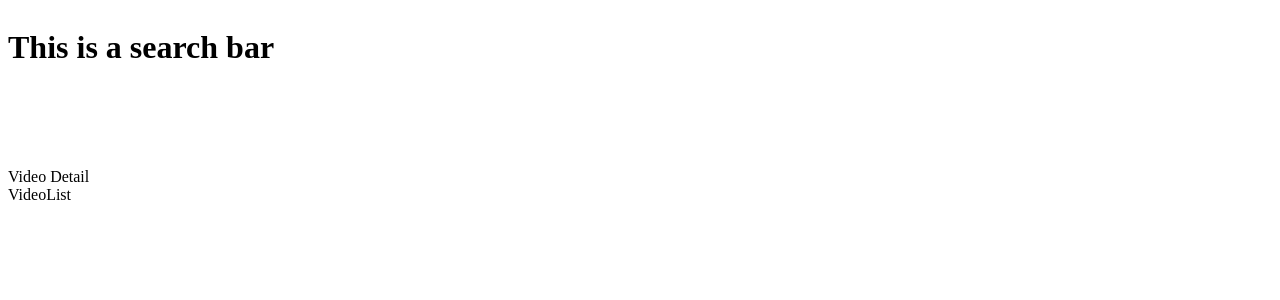
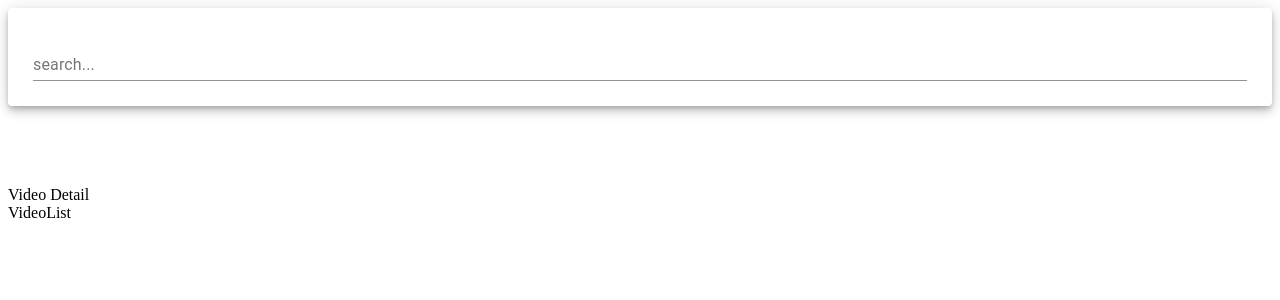
Before and after one commit to kennethnwc/youtube-clone-react-typescript, a React (Create React App) app: page / in a window 1280 px wide. Shown: the top 300 px of the page. Built offline with nearby package versions, Linux system fonts and the light colour scheme.

Commit message:
Update SearchBar

```diff
--- a/src/components/SearchBar.tsx
+++ b/src/components/SearchBar.tsx
@@ -1,10 +1,32 @@
-import React, { useState } from "react";
+import React, { useState, ChangeEvent, FormEvent } from "react";
 
-interface Props {}
+import { Paper, TextField } from "@material-ui/core";
 
-const SearchBar: React.FC<Props> = () => {
-  const [searchTerm, setsearchTerm] = useState("");
-  return <h1>This is a search bar</h1>;
+interface Props {
+  onFormSubmit: (searchTerm: string) => void;
+}
+
+const SearchBar: React.FC<Props> = ({ onFormSubmit }) => {
+  const [searchTerm, setsearchTerm] = useState<string>("");
+
+  const handleSubmit = (e: FormEvent) => {
+    e.preventDefault();
+    onFormSubmit(searchTerm);
+  };
+
+  const handleChange = (e: ChangeEvent<HTMLInputElement>) => {
+    setsearchTerm(e.target.value);
+  };
+
+  console.log(searchTerm);
+
+  return (
+    <Paper elevation={6} style={{ padding: "25px" }}>
+      <form onSubmit={handleSubmit}>
+        <TextField fullWidth label="search..." onChange={handleChange} />
+      </form>
+    </Paper>
+  );
 };
 
 export default SearchBar;
```
